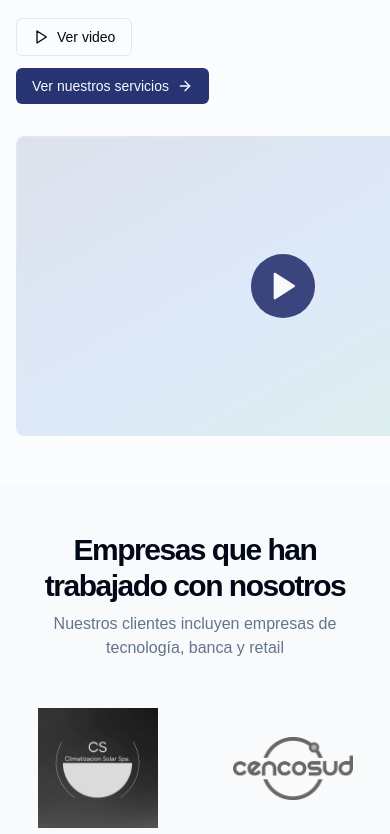
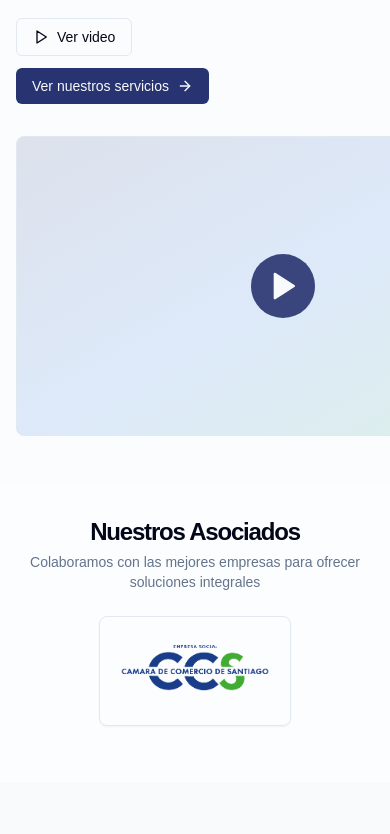
Before and after one commit to jsfernandez/mejoradigital_next, a Next.js app: page / in a window 390 px wide. Shown: the part 3517-4351 px from the top of the page. Built offline with nearby package versions, Linux system fonts and the light colour scheme; a web font is replaced by a local one.

Commit message:
feat: adding associates

```diff
--- a/app/page.tsx
+++ b/app/page.tsx
@@ -25,6 +25,7 @@ import { ClientLogos } from "@/components/client-logos";
 
 import appImage from "@/assets/images/dev.webp";
 import { FeaturedSolutions } from "@/components/fetured-solutions";
+import { AssociatesShowcase } from "@/components/associates-showcases";
 
 export default function Home() {
   const services = [
@@ -217,7 +218,7 @@ export default function Home() {
             <div className="flex flex-col items-center justify-center space-y-4 text-center mb-8">
               <div className="space-y-2">
                 <h2 className="text-3xl font-bold tracking-tighter sm:text-4xl">
-                  Soluciones Destacadas
+                  Soluciones Que Destacan
                 </h2>
                 <p className="mx-auto max-w-[700px] text-muted-foreground">
                   Descubre cómo nuestras soluciones tecnológicas pueden
@@ -226,6 +227,23 @@ export default function Home() {
               </div>
             </div>
             <FeaturedSolutions />
+          </div>
+        </section>
+
+        {/* Associates Section */}
+        <section className="w-full py-8 md:py-12 lg:py-16 bg-muted/20">
+          <div className="container px-4 md:px-6">
+            <div className="flex flex-col items-center justify-center space-y-2 text-center">
+              <div className="space-y-1">
+                <h2 className="text-2xl font-bold tracking-tighter">Nuestros Asociados</h2>
+                <p className="mx-auto max-w-[700px] text-sm text-muted-foreground md:text-base">
+                  Colaboramos con las mejores empresas para ofrecer soluciones integrales
+                </p>
+              </div>
+            </div>
+            <div className="mx-auto max-w-6xl py-6">
+              <AssociatesShowcase />
+            </div>
           </div>
         </section>
 
--- /dev/null
+++ b/components/associates-showcases.tsx
@@ -0,0 +1,58 @@
+import Image, { StaticImageData } from "next/image"
+import { Card } from "@/components/ui/card"
+
+import css from "@/assets/images/ccs.png"
+
+interface Associate {
+  id: string
+  name: string
+  image: StaticImageData
+  width?: number
+  height?: number
+}
+
+export function AssociatesShowcase() {
+  // This array can be expanded as more associates are added
+  const associates: Associate[] = [
+    {
+      id: "1",
+      name: "Camara de Comercio de Santiago",
+      image: css,
+      width: 421,
+      height: 239,
+    },
+    // Add more associates here as needed
+  ]
+
+  // Determine if we should center the single item
+  const isSingleAssociate = associates.length === 1
+
+  return (
+    <div className="space-y-4">
+      <div
+        className={`flex justify-center ${!isSingleAssociate ? "grid grid-cols-2 gap-4 sm:grid-cols-3 md:grid-cols-4 lg:grid-cols-5 xl:grid-cols-6" : ""}`}
+      >
+        {associates.map((associate) => (
+          <div key={associate.id} className={isSingleAssociate ? "w-48 sm:w-64 md:w-80" : ""}>
+            <Card className="group relative overflow-hidden transition-all hover:shadow-md">
+              <div className="absolute inset-0 bg-gradient-to-br from-primary/5 via-accent/5 to-success/5 opacity-0 transition-opacity group-hover:opacity-100" />
+              <div
+                className="relative"
+                style={{
+                  aspectRatio: `${associate.width || 1}/${associate.height || 1}`,
+                }}
+              >
+                <Image
+                  src={associate.image || "/placeholder.svg"}
+                  alt={associate.name}
+                  fill
+                  className="object-contain p-2 rounded-md"
+                />
+              </div>
+            </Card>
+          </div>
+        ))}
+      </div>
+    </div>
+  )
+}
```
Also changed, not shown: assets/images/ccs.png (added).
